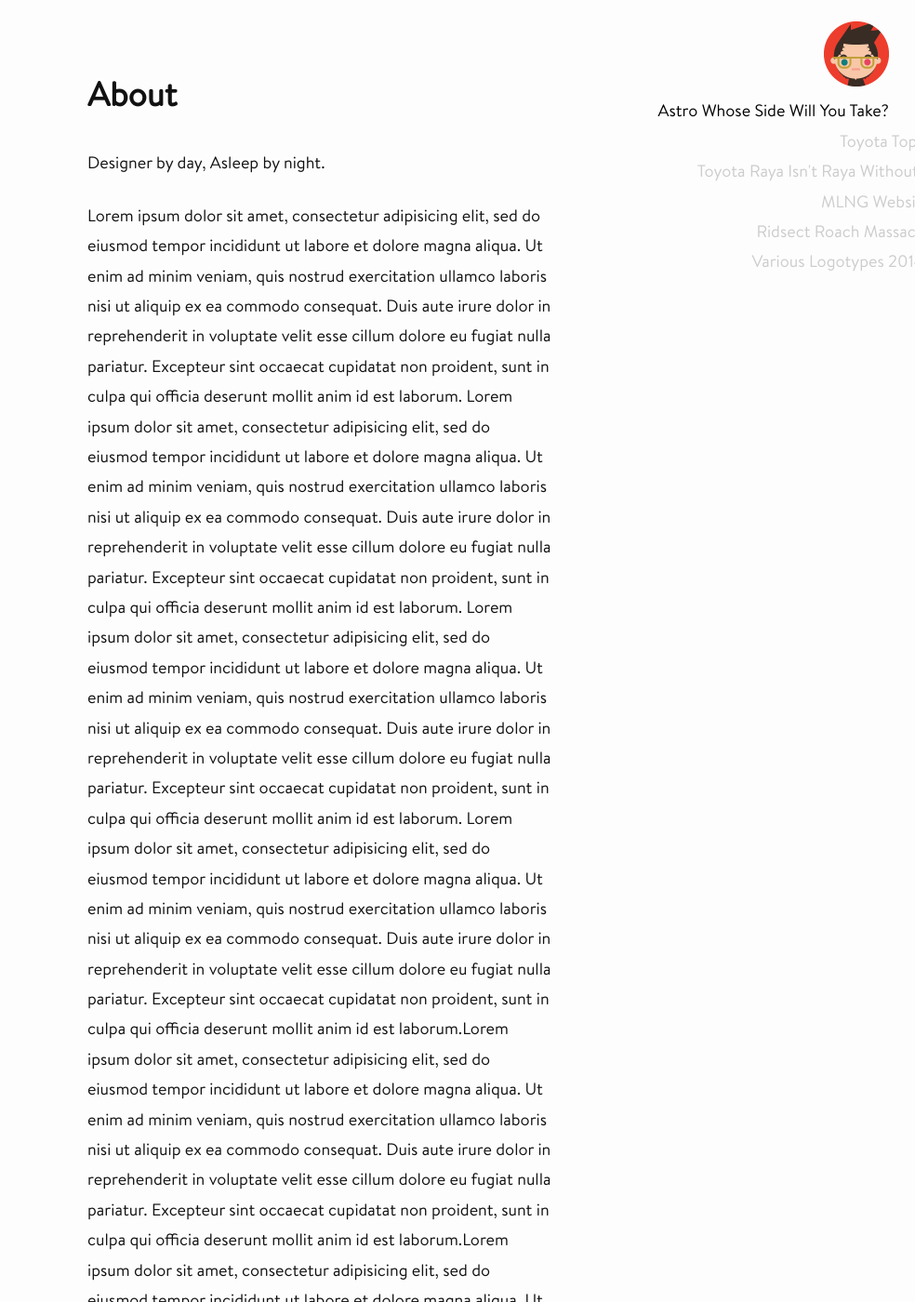
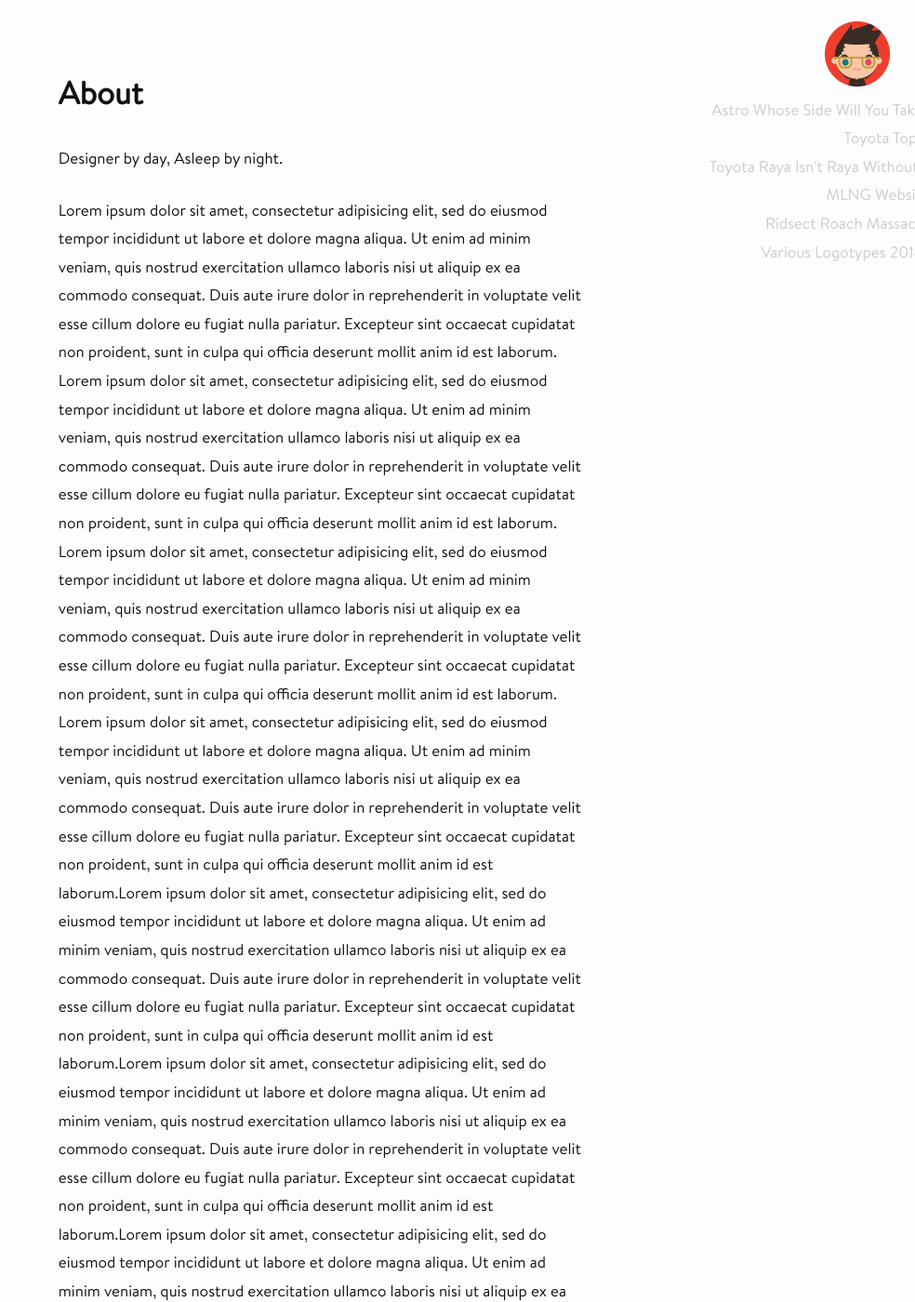
Before and after one commit to kitmeng/kitmeng.github.io, a Jekyll site: the page built from about.md, in a window 1280 px wide and 1400 px high. Shown: the whole window at 93% size, without its empty margins (296-1280 px from the left). Built offline with Jekyll 4.4.1, drawn with Linux system fonts in a browser that asks for light colours; nearby versions of some CDN libraries; a script that is not in the unit is left out.

Commit message:
Tried to add in About Section

```diff
--- a/_sass/_base.scss
+++ b/_sass/_base.scss
@@ -17,7 +17,7 @@
     font-family: $base-font-family;
     font-size: $base-font-size;
     line-height: $base-line-height;
-    font-weight: 300;
+    font-weight: 500;
     color: $text-color;
     background-color: $background-color;
     -webkit-text-size-adjust: 100%;
--- a/_sass/_layout.sass
+++ b/_sass/_layout.sass
@@ -8,8 +8,13 @@
 
 h2
   font-weight: normal
-  font-size: 2em
-  line-height: 40px
+  font-size: 2.5em
+  line-height: 50px
+
+h5
+  font-weight: normal
+  font-size: 2.5em
+  line-height: 50px
 
 .container
   @include outer-container(100%)
@@ -26,7 +31,7 @@
 
 .content
   margin: 11% auto 0
-  width: 80%
+  width: 90%
 
 .navigation
   @include span-columns(3)
--- a/css/main.sass
+++ b/css/main.sass
@@ -9,7 +9,7 @@
 
 // Our variables
 $base-font-family: "BrandonText", Helvetica, Arial, sans-serif
-$base-font-size: 18px
+$base-font-size: 17px
 $small-font-size: $base-font-size * 0.875
 $base-line-height: 1.8
 
```
Also changed, not shown: _posts/3000-12-28-info.markdown (added, +10 -0 lines).
